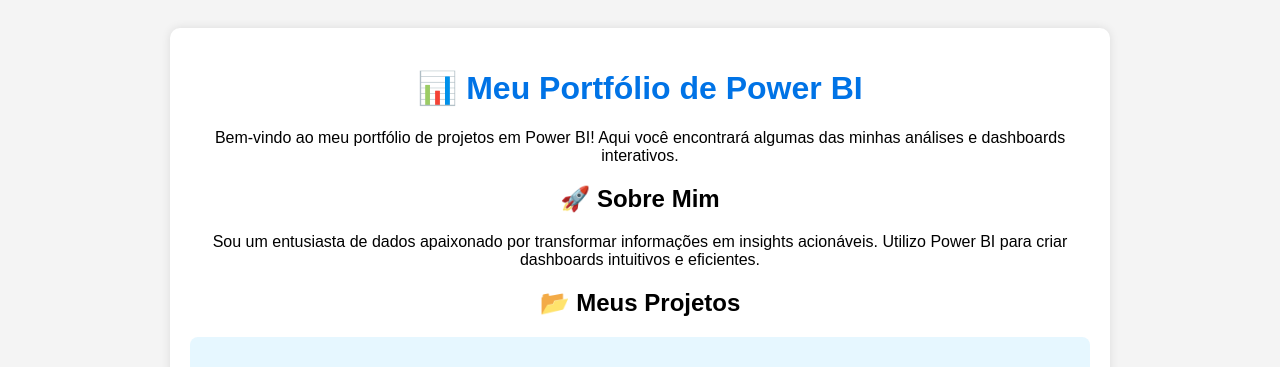
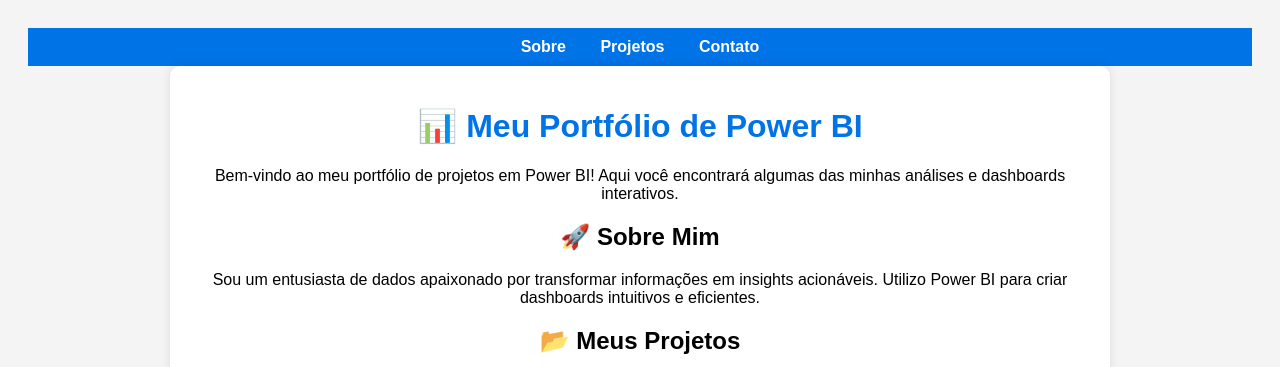
Before and after one commit to adlet89/portfolio-powerbi, a plain HTML site: page index.html in a window 1280 px wide. Shown: the top 367 px of the page. Drawn offline with Linux system fonts and the light colour scheme.

Commit message:
Update index.html

```diff
--- a/index.html
+++ b/index.html
@@ -43,17 +43,32 @@
             color: white;
             text-decoration: none;
         }
+        nav {
+            background: #0073e6;
+            padding: 10px;
+        }
+        nav a {
+            color: white;
+            text-decoration: none;
+            margin: 0 15px;
+            font-weight: bold;
+        }
     </style>
 </head>
 <body>
+    <nav>
+        <a href="#sobre">Sobre</a>
+        <a href="#projetos">Projetos</a>
+        <a href="#contato">Contato</a>
+    </nav>
     <div class="container">
         <h1>📊 Meu Portfólio de Power BI</h1>
         <p>Bem-vindo ao meu portfólio de projetos em Power BI! Aqui você encontrará algumas das minhas análises e dashboards interativos.</p>
 
-        <h2>🚀 Sobre Mim</h2>
+        <h2 id="sobre">🚀 Sobre Mim</h2>
         <p>Sou um entusiasta de dados apaixonado por transformar informações em insights acionáveis. Utilizo Power BI para criar dashboards intuitivos e eficientes.</p>
 
-        <h2>📂 Meus Projetos</h2>
+        <h2 id="projetos">📂 Meus Projetos</h2>
 
         <div class="projeto">
             <h3>📌 Análise de Vendas</h3>
@@ -73,7 +88,7 @@
             <img src="projeto3/captura.png" alt="Dashboard RH">
         </div>
 
-        <div class="contato">
+        <div id="contato" class="contato">
             <h3>📬 Contato</h3>
             <p>Se quiser saber mais sobre os projetos ou trocar ideias, fique à vontade para me contatar!</p>
             <p>Email: <a href="mailto:seuemail@example.com">seuemail@example.com</a></p>
```
